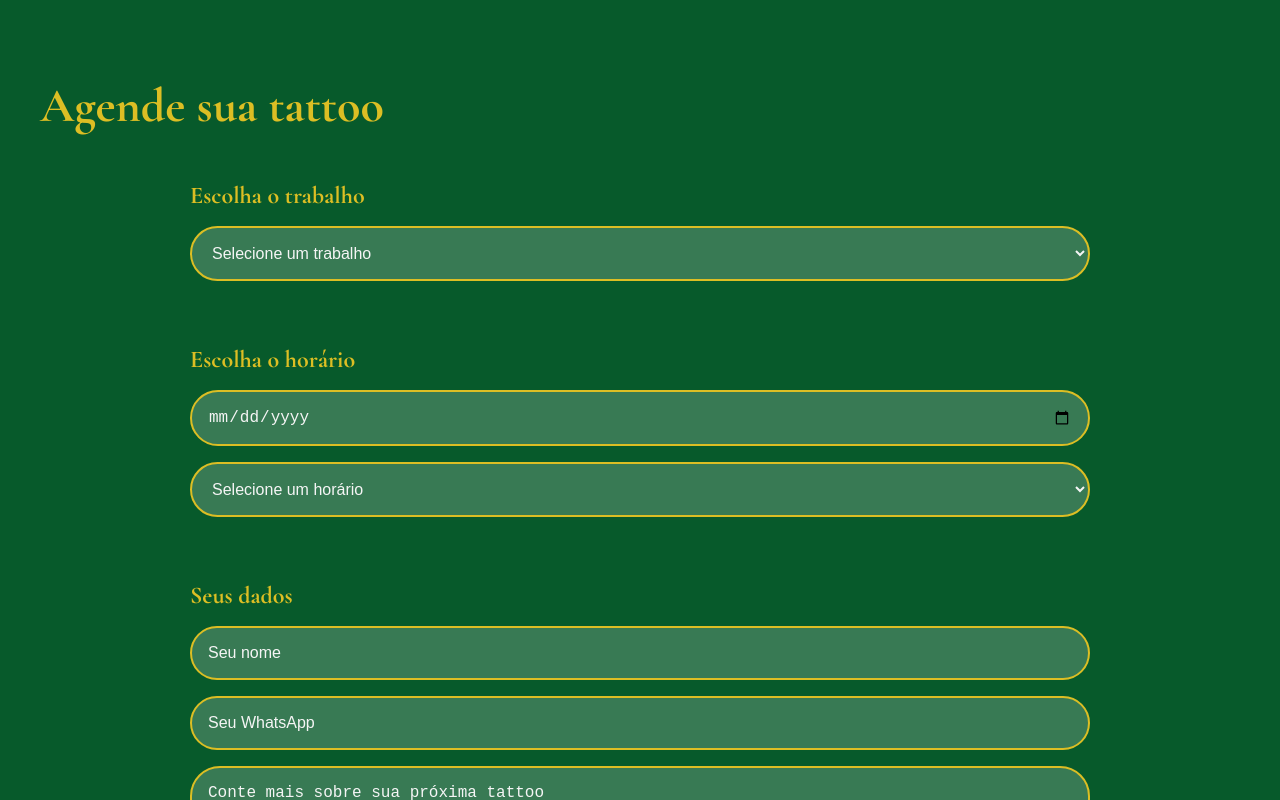
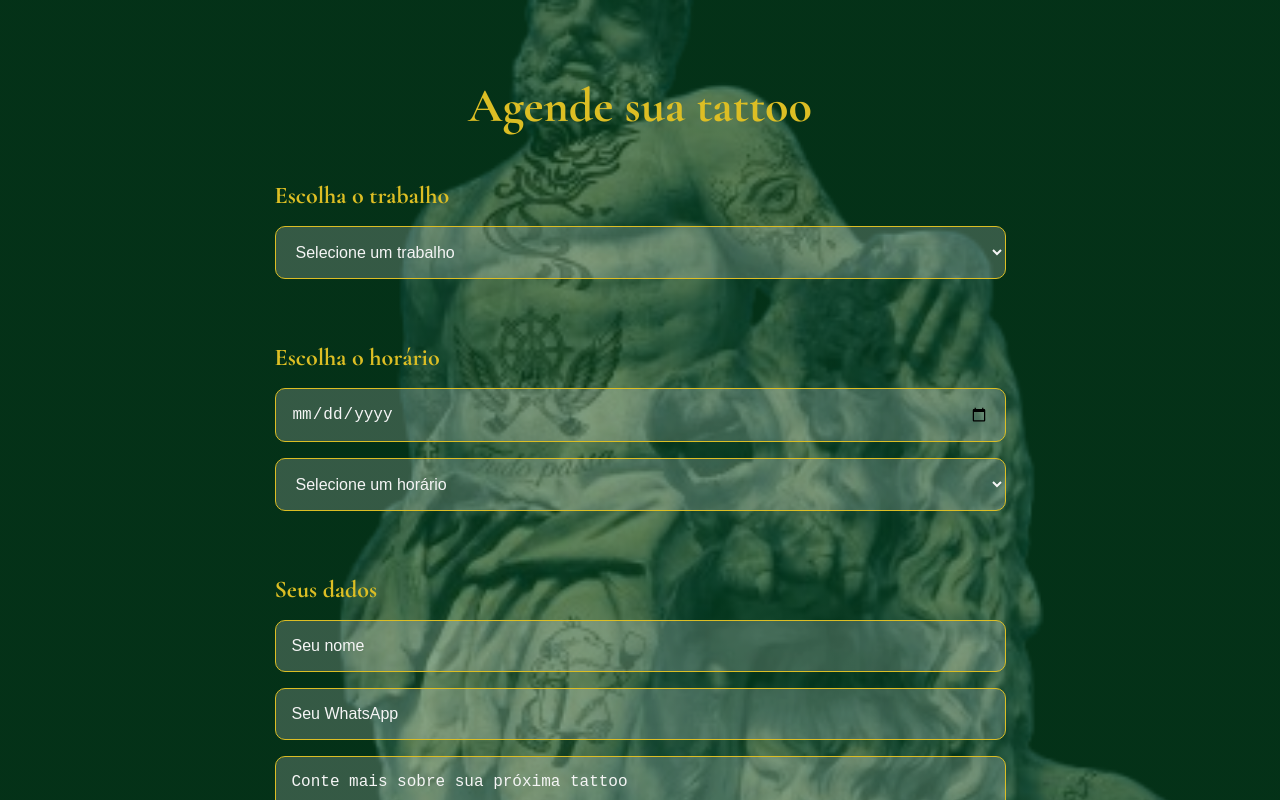
Before and after one commit to nvini16/TATOO, a React (Vite) app: page /TATOO/Agendamento in a window 1280 px wide. Shown: the top 800 px of the page. Built offline with nearby package versions, Linux system fonts and the light colour scheme.

Commit message:
fix: reestilizar agendamentos

```diff
--- a/src/pages/Agendamentos.jsx
+++ b/src/pages/Agendamentos.jsx
@@ -8,7 +8,8 @@ function Agendamento() {
         <main className="agendamento-page">
             <h1>Agende sua tattoo</h1>
 
-            <section>
+            <div className="agendamento-center">
+                <section>
                 <h2>Escolha o trabalho</h2>
 
                 <select>
@@ -44,9 +45,10 @@ function Agendamento() {
 
                 <textarea placeholder="Conte mais sobre sua próxima tattoo"></textarea>
 
-                <button type="submit">Continuar</button>
 
             </form>
+                <button type="submit">Continuar</button>
+            </div>
         </main>
     );
 }
--- a/src/styles/agendamento.css
+++ b/src/styles/agendamento.css
@@ -2,10 +2,27 @@
 
 .agendamento-page {
   min-height: 100vh;
-  background-color: var(--marsali-tatoo-color-green);
+  /* background-color: var(--marsali-tatoo-color-dark-green); */
   color: var(--marsali-tatoo-color-white);
   padding: 80px 40px;
+  display: flex;
+  flex-direction: column;
+  justify-content: center;
+  align-items: center;
+  background-image:
+    linear-gradient(
+      rgba(7, 90, 43, 0.55),
+      rgba(7, 90, 43, 0.55)
+    ),
+    url('../assets/sobre/sobre-02.png')
+  ;
+
+  background-size: cover;
+  background-position: center;
+  background-repeat: no-repeat;
 }
+
+
 
 .agendamento-page h1 {
   color: var(--marsali-tatoo-color-gold);
@@ -40,8 +57,8 @@
   box-sizing: border-box;
   padding: 16px;
   margin-bottom: 16px;
-  border-radius: 30px;
-  border: 2px solid var(--marsali-tatoo-color-gold);
+  border-radius: 10px;
+  border: 1px solid var(--marsali-tatoo-color-gold);
   background-color: var(--marsali-tatoo-color-transparent-white);
   color: var(--marsali-tatoo-color-white);
   font-size: 16px;
@@ -61,6 +78,7 @@
 .agendamento-page button {
   padding: 16px 32px;
   border: 1px solid var(--marsali-tatoo-color-gold);
+  border-radius: 10px;
   background-color: var(--marsali-tatoo-color-green);
   color: var(--marsali-tatoo-color-white);
   font-size: 16px;
```
